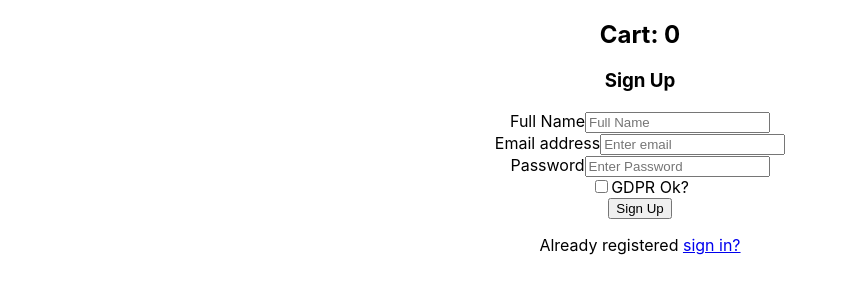
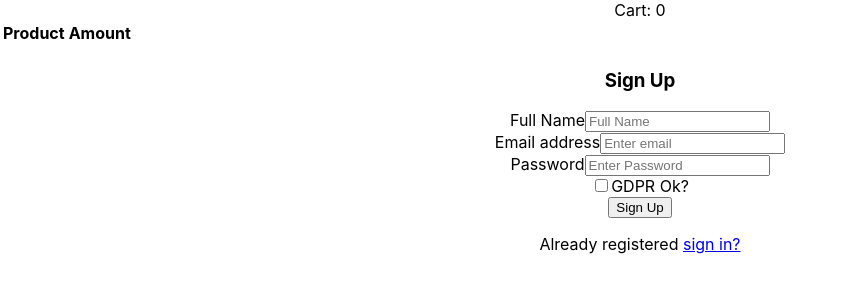
Before and after one commit to r-lofcroft/Airbean-frontend, a React (Create React App) app: page /sign-up in a window 1280 px wide. Shown: the top 300 px of the page, without its empty margins (0-844 px from the left). Built offline with nearby package versions, Linux system fonts and the light colour scheme.

Commit message:
Added reducers to change amount of product in cart.

```diff
--- a/src/actions/cartActions.js
+++ b/src/actions/cartActions.js
@@ -5,6 +5,11 @@ const addToCart = (value) =>{
   }
 };
 
+const decrement = (value) =>{
+  return {
+    type: 'DECREMENT',
+    payload: value
+  }
+}
 
-
-export {addToCart} ;
+export {decrement, addToCart} ;
--- a/src/components/viewCart.js
+++ b/src/components/viewCart.js
@@ -1,4 +1,7 @@
 import {useSelector} from 'react-redux';
+import { useDispatch } from 'react-redux';
+import {addToCart, decrement} from '../actions/cartActions';
+
 
 function ViewCart(){
   const counter = useSelector((state) => {return state.cartArr});
@@ -6,6 +9,16 @@ function ViewCart(){
     return self.indexOf(value) === index
   }
   const uniqueCounter = counter.filter(unique)
+  const dispatch = useDispatch();
+
+  function addItemToCart(value) {
+    console.log(value);
+    dispatch(addToCart(value));
+  };
+  function removeItemFromCart(value) {
+    console.log(value);
+    dispatch(decrement(value));
+  };
 
   const convert = (counter) => {
     const res = {};
@@ -20,22 +33,47 @@ function ViewCart(){
   };
   console.log(convert(counter));
   let convertedCounter = convert(counter)
+
+  let convertedCounterInt = convertedCounter.map((counter, index)=>{
+    return(
+      <tr key={index}>
+        <td >{counter.count}</td>
+      </tr>
+    )
+  })
+
+  let uniqueCounterProduct = uniqueCounter.map((uniqueTitle, index)=>{
+    return(
+      <tr key={index}>
+                <td><button onClick={()=>removeItemFromCart(uniqueTitle)}>-</button></td>
+
+       <td >{uniqueTitle.title}</td>
+       <td><button onClick={()=>addItemToCart(uniqueTitle)}>+</button></td>
+
+      </tr>
+    )
+  })
+
   console.log(uniqueCounter)
   console.log(useSelector(state=>{return (state.cartArr)}))
   return (
-    <div>
-      <h2>Cart: {counter.length}</h2>
-      {uniqueCounter.map((uniqueTitle, index)=>{
-        return(
-          <p key={index}>{uniqueTitle.title}</p>
-          )
-        })}
-        {convertedCounter.map((counter, index)=>{
-          return(
-            <p key={index}>{counter.count}</p>
-          )
-        })}
-    </div>
+    <section>
+      <header>
+        Cart: {counter.length}
+      </header>
+      <table>
+        <tbody>
+          <tr>
+            <th>Product</th>
+            <th>Amount</th>
+          </tr>
+          <tr>
+              <td>{uniqueCounterProduct}</td>
+              <td>{convertedCounterInt}</td>
+          </tr>
+        </tbody>
+      </table>
+    </section>
   )}
 
 export default ViewCart;
--- a/src/reducers/cartReducer.js
+++ b/src/reducers/cartReducer.js
@@ -1,3 +1,4 @@
+
 const initialState = {
   cartArr:[]
 }
@@ -9,6 +10,11 @@ const initialState = {
           ...state,
           cartArr:[ ...state.cartArr, action.payload ]
         }
+      case 'DECREMENT':
+        return {
+          ...state,
+          cartArr: state.cartArr.filter((i=>v=>v.id!==action.payload.id||--i)(1))
+        }
       default:
         return state
     }
```
